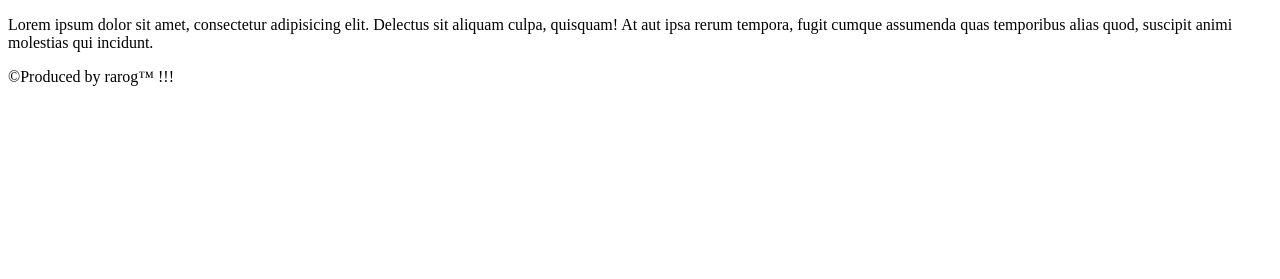
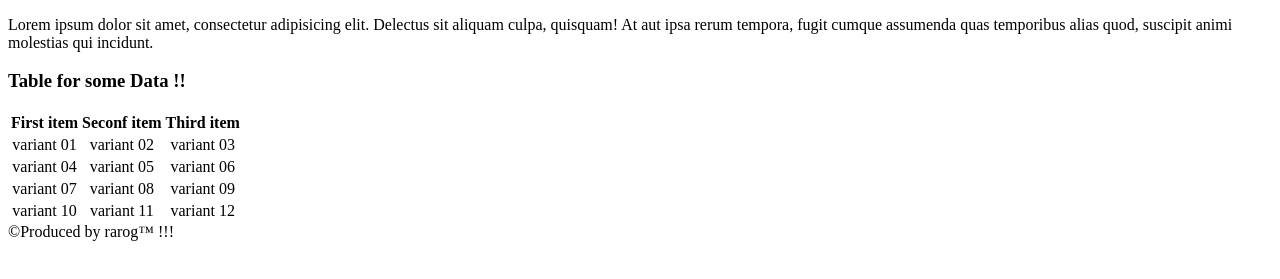
Before and after one commit to rarog-dev/test_repository, a plain HTML site: page index.html in a window 1280 px wide. Shown: the part 167-446 px from the top of the page. Drawn offline with Linux system fonts and the light colour scheme.

Commit message:
added table for data

```diff
--- a/css/style.css
+++ b/css/style.css
@@ -5,3 +5,6 @@
   text-transform: uppercase;
   text-decoration-style: solid;
 }
+.table{
+  text-align: center;
+}
--- a/index.html
+++ b/index.html
@@ -16,6 +16,34 @@
         <p>Lorem ipsum dolor sit amet, consectetur adipisicing elit. Delectus sit aliquam culpa, quisquam! At aut ipsa rerum tempora, fugit cumque assumenda quas temporibus alias quod, suscipit animi molestias qui incidunt.</p>
       </article>
     </section>
+    <h3>Table for some Data !!</h3>
+    <table class="table">
+      <tr>
+        <th>First item</th>
+        <th>Seconf item</th>
+        <th>Third item</th>
+      </tr>
+      <tr>
+        <td>variant 01</td>
+        <td>variant 02</td>
+        <td>variant 03</td>
+      </tr>
+      <tr>
+        <td>variant 04</td>
+        <td>variant 05</td>
+        <td>variant 06</td>
+      </tr>
+      <tr>
+        <td>variant 07</td>
+        <td>variant 08</td>
+        <td>variant 09</td>
+      </tr>
+      <tr>
+        <td>variant 10</td>
+        <td>variant 11</td>
+        <td>variant 12</td>
+      </tr>
+    </table>
   </footer class="foot">&copy;Produced by rarog&trade; !!!</footer>
 </body>
 </html>
```
